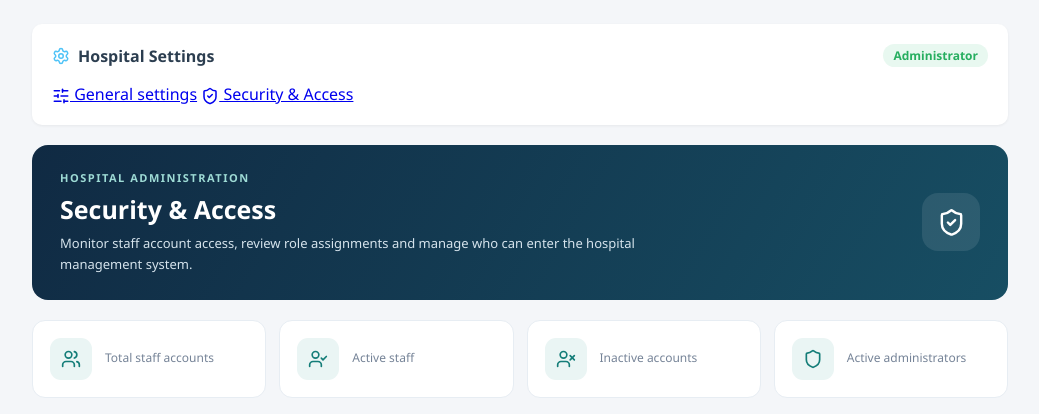
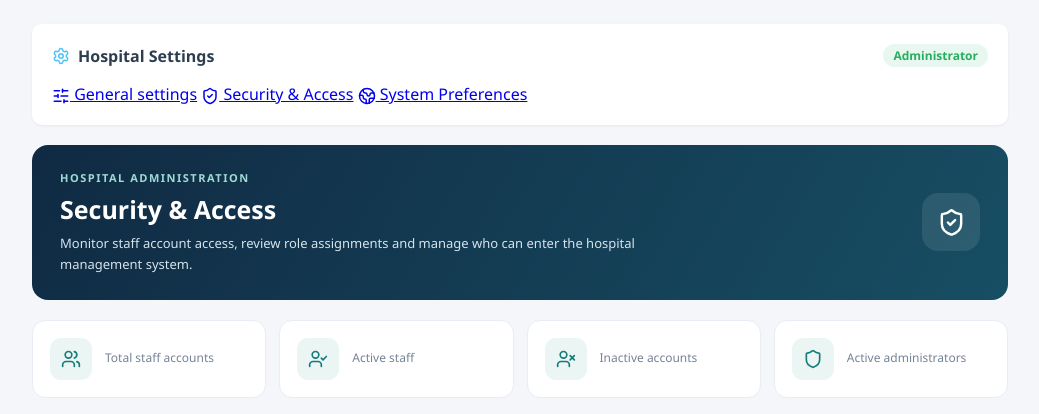
Before and after one commit to bulasio3/Projects, a Django app: template HMS/templates/settings/security_access.html in a window 1280 px wide. Shown: the top 414 px of the page, without its empty margins (240-1279 px from the left). Run offline with Django 5.2, Linux system fonts and the light colour scheme; the template is opened without the code that fills it, so the values that code supplies are empty; parts of the project's set-up code (start-up, migrations or seed data) failed here and were passed over.

Commit message:
Add System Preferences tab to Security & Access

```diff
--- a/HMS/templates/settings/security_access.html
+++ b/HMS/templates/settings/security_access.html
@@ -11,6 +11,7 @@
     <nav class="settings-page-tabs" aria-label="Settings pages">
       <a class="settings-page-tab" href="{% url 'hospital_settings' %}"><i data-lucide="sliders-horizontal"></i> General settings</a>
       <a class="settings-page-tab active" href="{% url 'security_access' %}"><i data-lucide="shield-check"></i> Security &amp; Access</a>
+      <a class="settings-page-tab" href="{% url 'system_preferences' %}"><i data-lucide="globe-2"></i> System Preferences</a>
     </nav>
   </div>
   <section class="security-hero">
```
